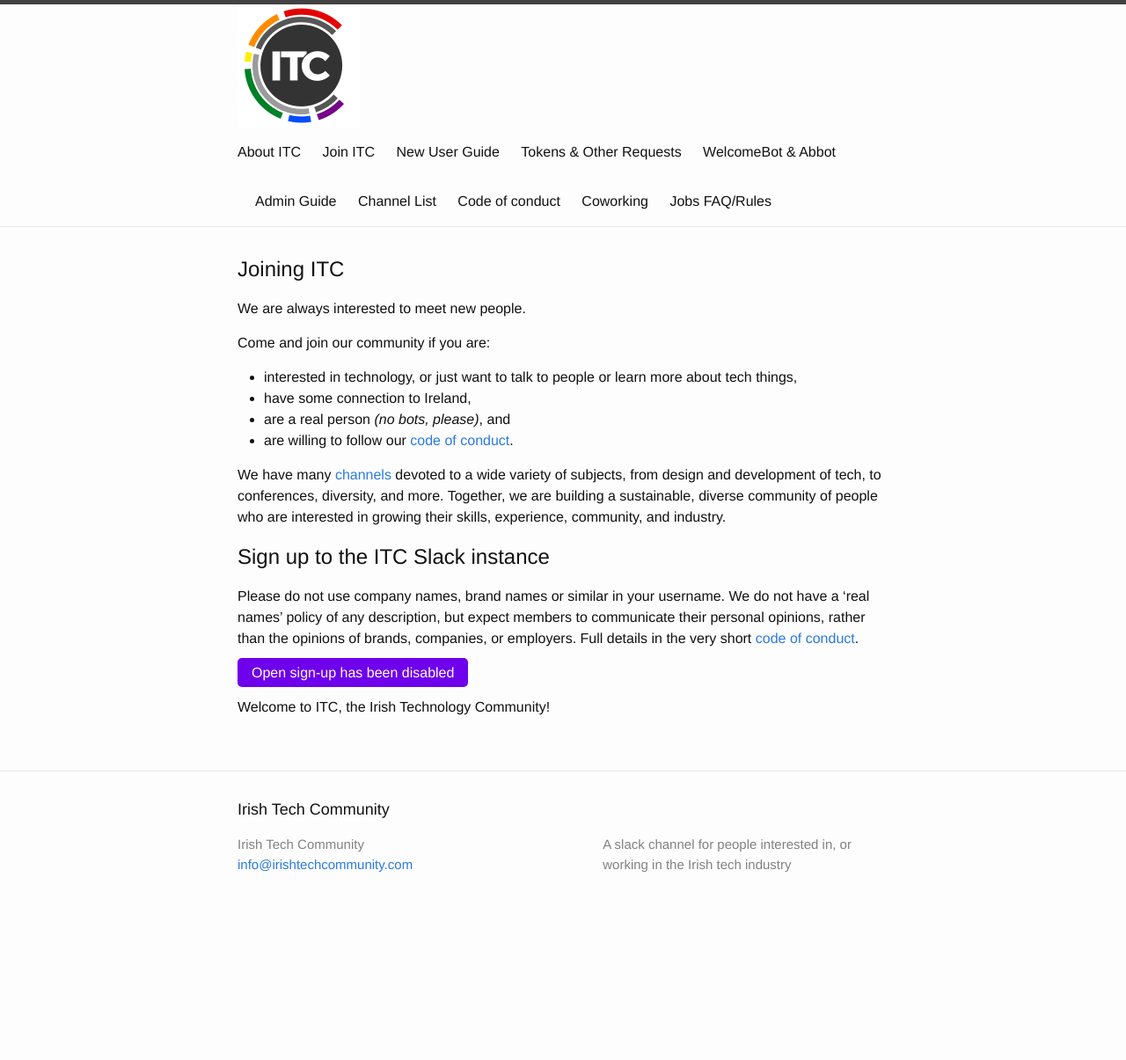
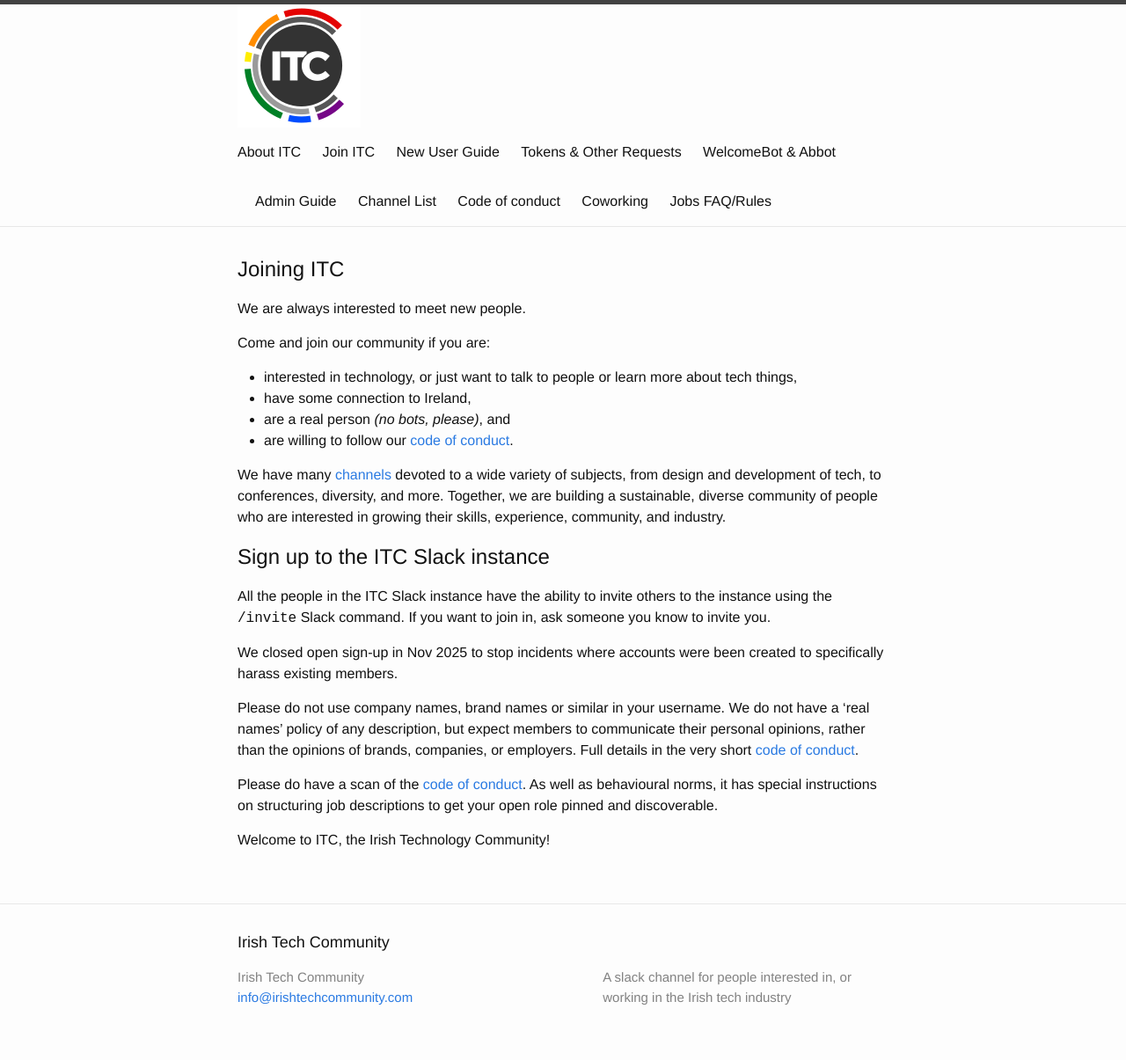
Before and after one commit to IrishTechCommunity/irishtechcommunity.github.io, a Jekyll site: the page built from JoinITC.md, in a window 1280 px wide. Shown: the whole page at 88% size. Built offline with Jekyll 4.4.1, drawn with Linux system fonts in a browser that asks for light colours; before the commit the page ends 1054 px from its top, so only the background shows below that.

Commit message:
Updated join page with instructions for invite.

```diff
--- a/JoinITC.md
+++ b/JoinITC.md
@@ -16,11 +16,12 @@ Come and join our community if you are:
 We have many [channels](/channels) devoted to a wide variety of subjects, from design and development of tech, to conferences, diversity, and more. Together, we are building a sustainable, diverse community of people who are interested in growing their skills, experience, community, and industry.
 
 # Sign up to the ITC Slack instance
+All the people in the ITC Slack instance have the ability to invite others to the instance using the <tt>/invite</tt> Slack command. If you want to join in, ask someone you know to invite you.
+
+We closed open sign-up in Nov 2025 to stop incidents where accounts were been created to specifically harass existing members.
+
 Please do not use company names, brand names or similar in your username. We do not have a 'real names' policy of any description, but expect members to communicate their personal opinions, rather than the opinions of brands, companies, or employers. Full details in the very short [code of conduct](/codeofconduct).
-<p class="button">
-      <a href="#" target="_blank">
-      Open sign-up has been disabled
-      </a>
-</p>
+
+Please do have a scan of the [code of conduct](/codeofconduct). As well as behavioural norms, it has special instructions on structuring job descriptions to get your open role pinned and discoverable.
 
 Welcome to ITC, the Irish Technology Community!
```
